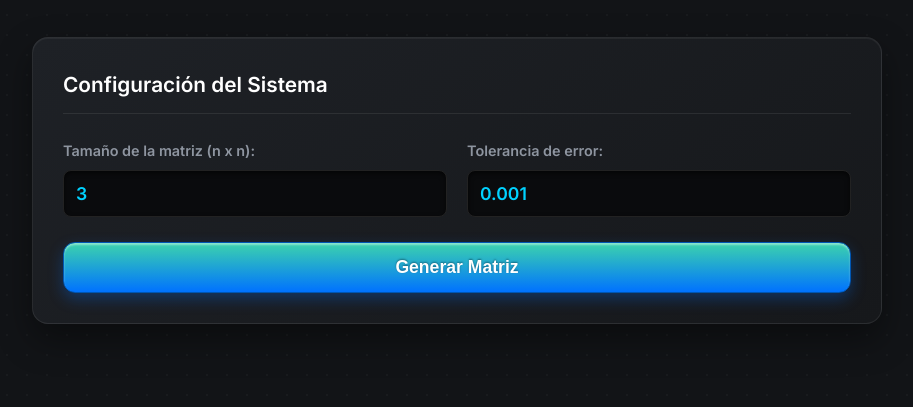
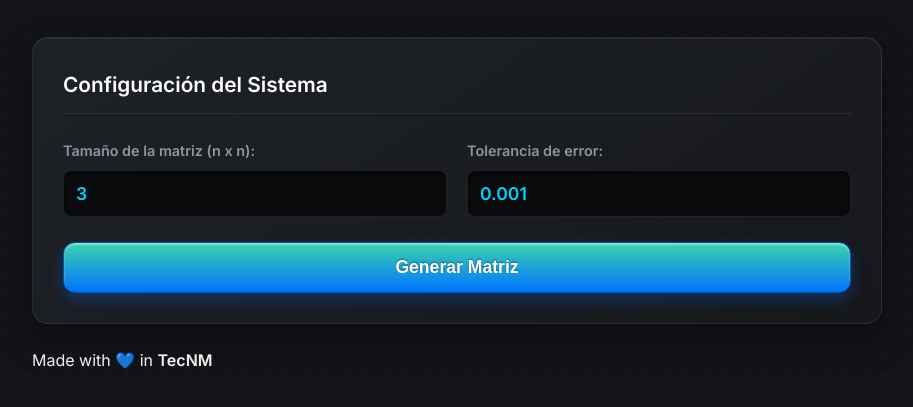
Before and after one commit to JuanUz/HamsterSolver2, a website: page public/index.html in a window 1280 px wide. Shown: the part 235-642 px from the top of the page, without its empty margins (183-1096 px from the left). Drawn offline with Linux system fonts and the light colour scheme.

Commit message:
Update index.html

```diff
--- a/public/index.html
+++ b/public/index.html
@@ -61,6 +61,9 @@
                 </div>
             </section>
         </main>
+        <div class="tech-dock">
+            <p>Made with <span class="heart-icon">💙</span> in <strong>TecNM</strong></p>
+        </div>
     </div>
     <script src="script.js"></script>
 </body>
```
